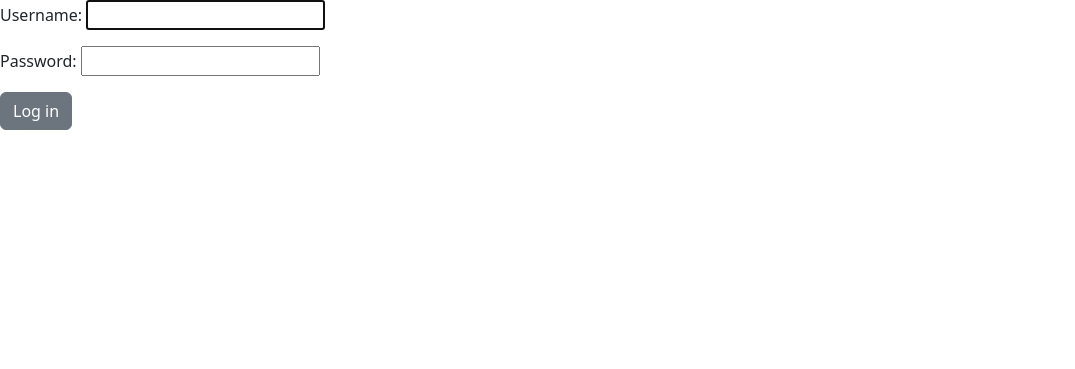
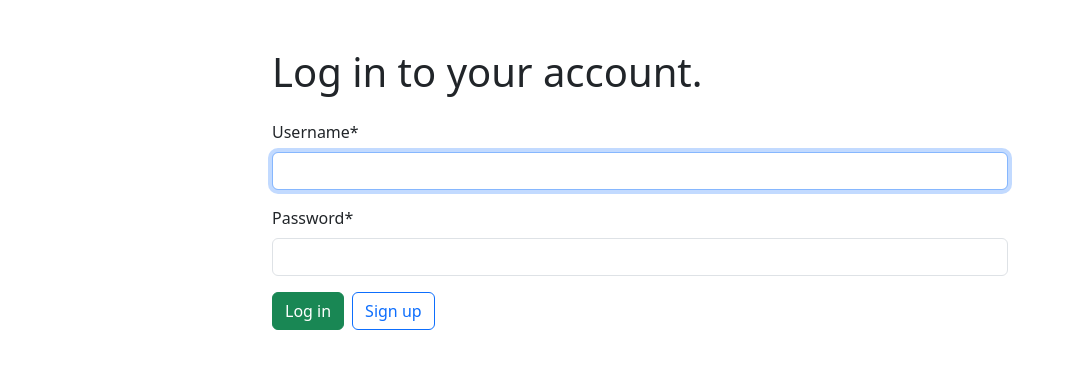
Before and after one commit to KafetzisThomas/Chatterbox, a Django app: page /user/login/ in a window 1280 px wide. Shown: the top 369 px of the page, without its empty margins (0-1075 px from the left). Run offline with Django 5.2, Linux system fonts and the light colour scheme; some libraries are stand-ins or nearby versions.

Commit message:
Update registration styles

```diff
--- a/main/settings.py
+++ b/main/settings.py
@@ -36,6 +36,8 @@ INSTALLED_APPS = [
     "users",
     # Third-Party apps
     "django_bootstrap5",
+    "crispy_forms",
+    "crispy_bootstrap5",
     "channels",
     "daphne",
     # Default django apps
@@ -79,6 +81,9 @@ WSGI_APPLICATION = "main.wsgi.application"
 
 ASGI_APPLICATION = "main.asgi.application"
 
+CRISPY_ALLOWED_TEMPLATE_PACKS = "bootstrap5"
+
+CRISPY_TEMPLATE_PACK = "bootstrap5"
 
 # Database
 # https://docs.djangoproject.com/en/5.1/ref/settings/#databases
--- a/requirements.txt
+++ b/requirements.txt
@@ -5,10 +5,12 @@ Automat==24.8.0
 cffi==1.17.0
 channels==4.1.0
 constantly==23.10.4
+crispy-bootstrap5==2024.2
 cryptography==43.0.0
 daphne==4.1.2
 Django==5.1
 django-bootstrap5==24.2
+django-crispy-forms==2.3
 hyperlink==21.0.0
 idna==3.7
 incremental==24.7.2
--- a/rt_chat/templates/rt_chat/base.html
+++ b/rt_chat/templates/rt_chat/base.html
@@ -15,9 +15,22 @@
 </head>
 
 <body>
-    <!-- custom content start -->
-    {% block content %}{% endblock %}
-    <!-- custom content end -->
+    <!-- main start -->
+    <main role="main" class="container">
+        <div class="row justify-content-center mt-lg-5 mt-3">
+            <div class="col-md-8 pb-2 mb-2">
+                <!-- custom page header start -->
+                {% block page_header %}{% endblock page_header %}
+                <!-- custom page header end -->
+            </div>
+            <div class="col-md-8">
+                <!-- custom content start -->
+                {% block content %}{% endblock %}
+                <!-- custom content end -->
+            </div>
+        </div>
+    </main>
+    <!-- main end -->
 </body>
 
 </html>
--- a/users/templates/registration/login.html
+++ b/users/templates/registration/login.html
@@ -1,12 +1,20 @@
 {% extends "rt_chat/base.html" %}
+{% load crispy_forms_tags %}
+
 {% block title %}Login{% endblock title %}
 
+{% block page_header %}
+    <h1>Log in to your account.</h1>
+{% endblock page_header %}
+
 {% block content %}
-<form method="POST" action="{% url 'users:login' %}">
-    {% csrf_token %}
-    {{ form.as_p }}
-
-    <button name="submit" class="btn btn-secondary">Log in</button>
-    <input type="hidden" name="next" value="{% url 'rt_chat:chat' %}" />
-</form>
+    <form method="POST" action="{% url 'users:login' %}">
+        {% csrf_token %}
+        {{ form|crispy }}
+        <div class="d-flex">
+            <button name="submit" class="btn btn-success me-2">Log in</button>
+            <a class="btn btn-outline-primary" href="{% url 'users:register' %}">Sign up</a>
+        </div>
+        <input type="hidden" name="next" value="{% url 'rt_chat:chat' %}" />
+    </form>
 {% endblock content %}
```
Also changed, not shown: rt_chat/templates/rt_chat/chat.html (+3 -7 lines), users/templates/registration/register.html (+12 -7 lines).
